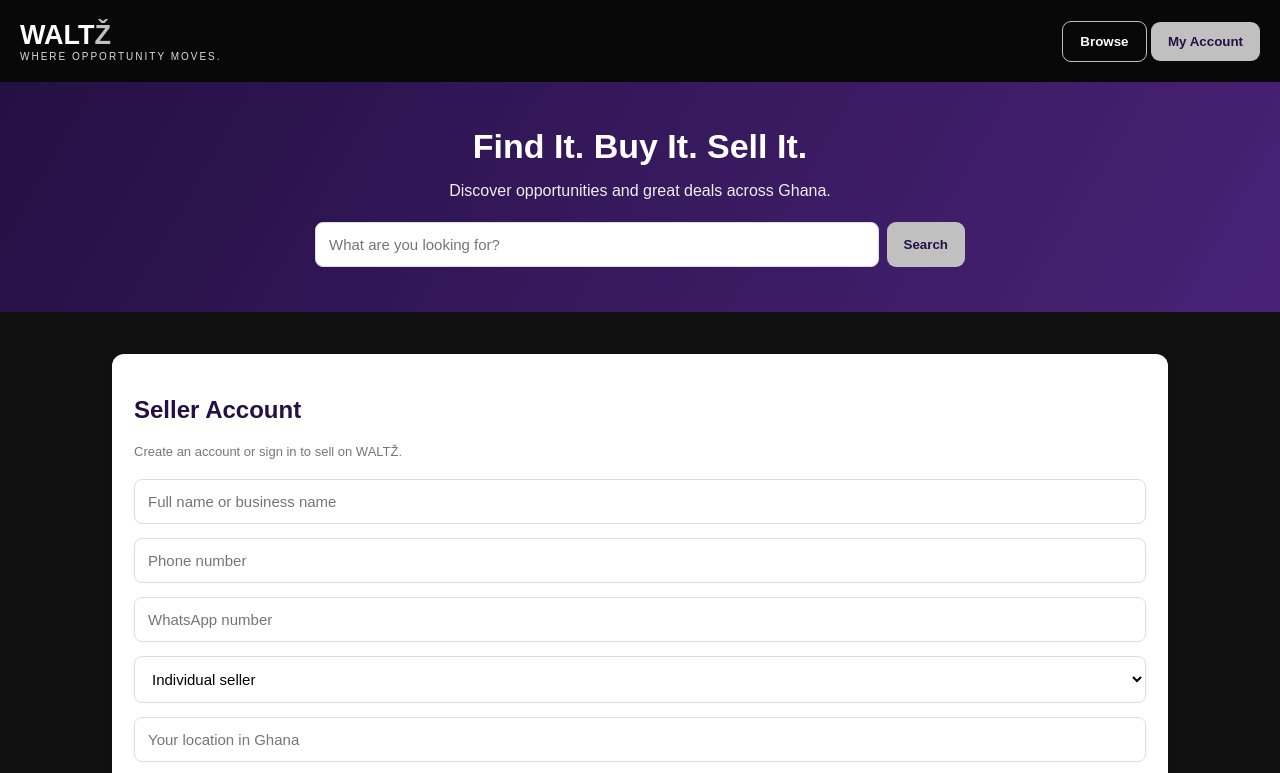
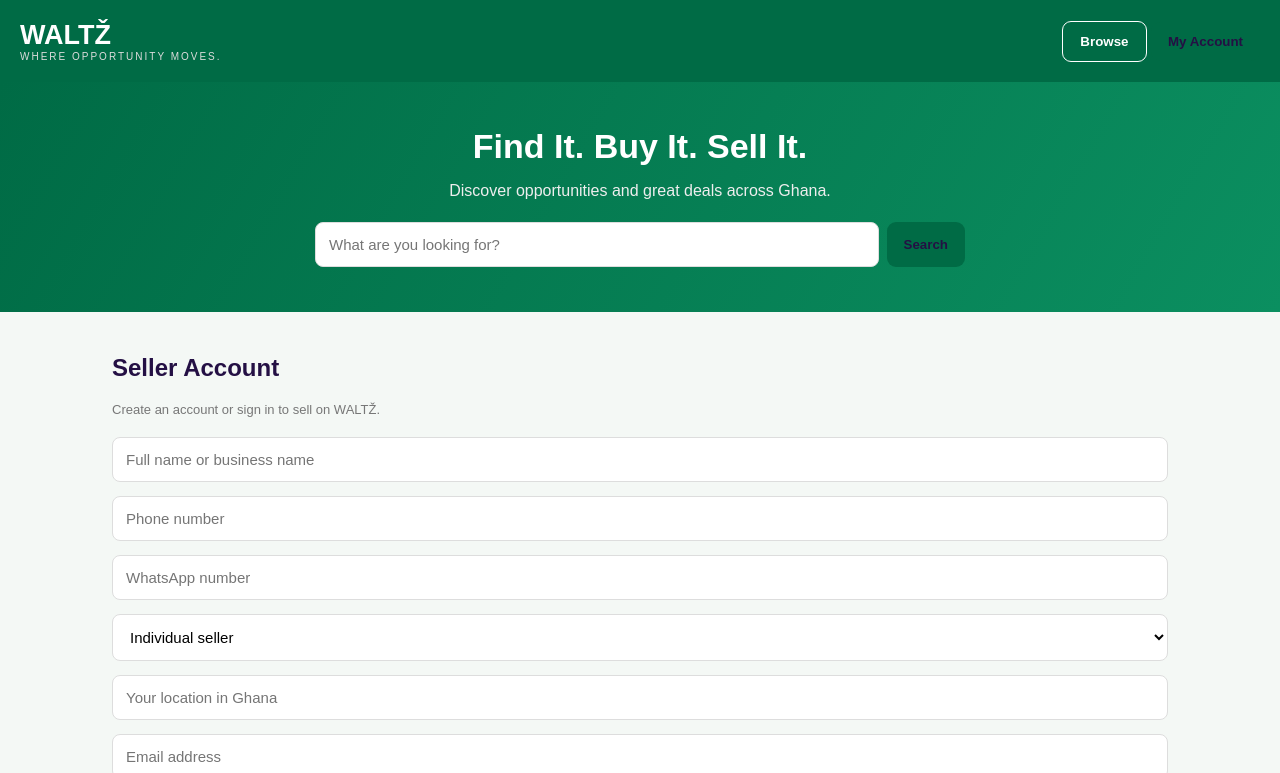
Before and after one commit to 4kf6dt627m-ai/-waltz-marketplace, a plain HTML site: page index.html in a window 1280 px wide. Both pictures are taken after a click on the button "My Account". Shown: the top 773 px of the page. Drawn offline with nearby package versions, Linux system fonts and the light colour scheme; no server answers.

Commit message:
Apply WALTŽ emerald green and white branding

```diff
--- a/index.html
+++ b/index.html
@@ -1,4 +1,3 @@
-
 <!DOCTYPE html>
 <html lang="en">
 <head>
@@ -8,9 +7,9 @@
   <script src="https://cdn.jsdelivr.net/npm/@supabase/supabase-js@2"></script>
   <style>
     :root {
-  --purple: #080808;
-  --gold: #C0C0C0;
-  --light: #111111;
+  --purple: #006B45;
+  --gold: #FFFFFF;
+  --light: #F4F8F5;
   --white: #FFFFFF;
 }
     * { box-sizing: border-box; }
@@ -37,14 +36,15 @@
       border: 0;
       border-radius: 9px;
       padding: 12px 17px;
-      background: var(--gold);
+      background: #006B45;
+color: #FFFFFF;
       color: #241044;
       font-weight: bold;
       cursor: pointer;
     }
     .outline { background: transparent; color: white; border: 1px solid var(--gold); }
     .hero {
-      background: linear-gradient(120deg, #241044, #492276);
+      background: linear-gradient(120deg, #006B45, #0B8F60);
       color: white;
       padding: 45px 22px;
       text-align: center;
@@ -73,9 +73,11 @@
     .categories button { white-space: nowrap; background: white; border: 1px solid #ddd; }
     .categories button.active { background: var(--purple); color: white; }
     .grid { display: grid; grid-template-columns: repeat(auto-fit,minmax(210px,1fr)); gap: 16px; }
-    .card {
-      background: white;
-      border-radius: 12px;
+
+      .card {
+  background: #FFFFFF;
+  border: 1px solid #E2EDE6;
+  border-radius: 12px;
       overflow: hidden;
       box-shadow: 0 3px 14px #0000000c;
     }
@@ -83,8 +85,8 @@
     .card-content { padding: 14px; }
     .price { color: #986b00; font-size: 19px; font-weight: bold; }
     .muted { color: #777; font-size: 13px; }
-    .panel {
-      background: white;
+    ..panel {
+  background: #FFFFFF;
       padding: 22px;
       border-radius: 12px;
       margin: 20px 0;
```
